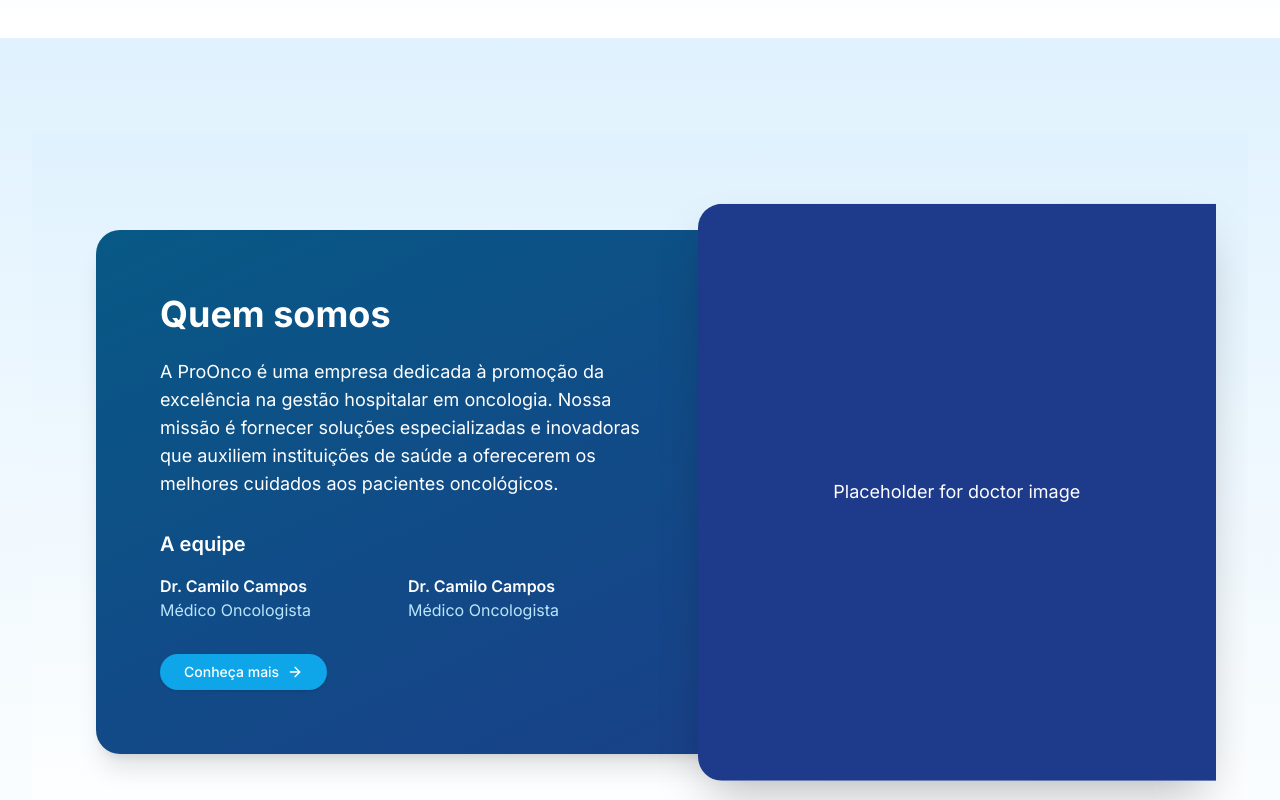
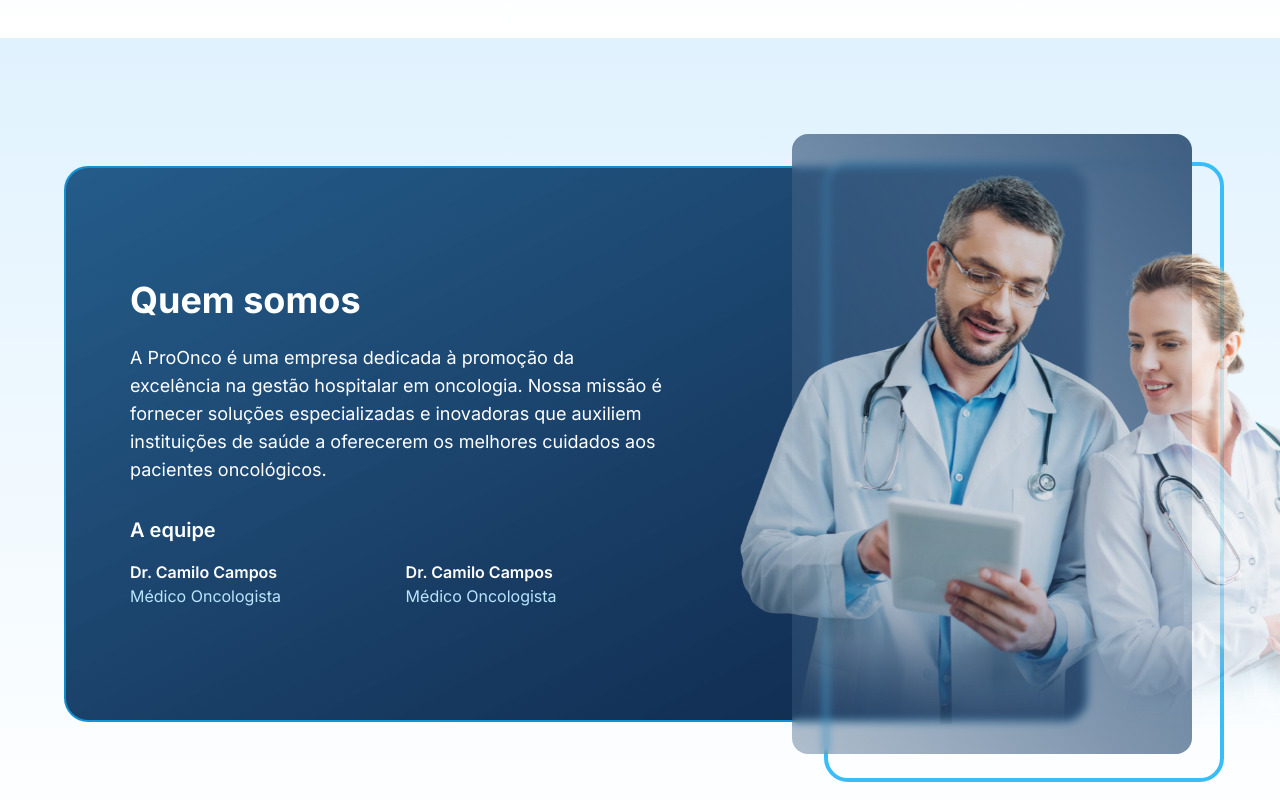
Before and after one commit to vsiago/proonco, a Next.js app: page / in a window 1280 px wide. Shown: the part 1400-2200 px from the top of the page. Built offline with nearby package versions, Linux system fonts and the light colour scheme; a web font is replaced by a local one.

Commit message:
varias melhorias

```diff
--- a/src/app/page.tsx
+++ b/src/app/page.tsx
@@ -14,26 +14,37 @@
       <section className="background-section h-[93vh] md:h-screen w-full bg-[#0E264A] flex items-center justify-center">
         <SCHero />
       </section>
-
-      <section id="services" className="bg-gradient-to-b from-sky-100 to-white py-16 px-4 md:py-24 md:px-8 overflow-hidden">
+      <section
+        id="services"
+        className="bg-gradient-to-b from-sky-100 to-white py-16 px-4 md:py-24 md:px-8 overflow-hidden"
+      >
         <SCService />
       </section>
-      <section id="about" className="bg-gradient-to-b from-sky-100 to-white py-16 px-4 md:py-24 md:px-8 overflow-hidden">
+      <section
+        id="about"
+        className="bg-gradient-to-b from-sky-100 to-white py-16 px-4 md:py-24 md:px-8 overflow-hidden"
+      >
         <SCAbout />
       </section>
-      <section id="benefits" className="bg-gradient-to-b from-sky-100 to-white py-16 px-4 md:py-24 md:px-8 overflow-hidden">
-      <SCBenefits />
-
+      <section
+        id="benefits"
+        className="bg-gradient-to-b from-sky-100 to-white py-16 px-4 md:py-24 md:px-8 overflow-hidden"
+      >
+        <SCBenefits />
       </section>
-      <section id="statics" className="bg-gradient-to-b from-sky-100 to-white py-16 px-4 md:py-24 md:px-8 overflow-hidden">
+      <section
+        id="statics"
+        className="bg-gradient-to-b from-sky-100 to-white py-16 px-4 md:py-24 md:px-8 overflow-hidden"
+      >
         <SCStatics />
       </section>
-      <section id="contact" className="bg-gradient-to-b from-sky-100 to-white py-16 px-4 md:py-24 md:px-8 overflow-hidden">
+      <section
+        id="contact"
+        className="bg-gradient-to-b from-sky-100 to-white py-16 px-4 md:py-24 md:px-8 overflow-hidden"
+      >
         <SCOncologyForm />
       </section>
-      <section className="bg-gradient-to-b from-sky-100 to-white overflow-hidden">
-      <Footer />
-</section>
+        <Footer />
     </main>
   );
 }
--- a/src/components/Footer.tsx
+++ b/src/components/Footer.tsx
@@ -4,10 +4,12 @@
 
 export default function Footer() {
   const navLinks = [
-    { name: 'Quem somos', href: '#' },
-    { name: 'Oncologia em números', href: '#' },
-    { name: 'Serviços', href: '#' },
-    { name: 'Contato', href: '#' }
+    { name: "Início", href: "/" },
+    { name: "Serviços", href: "#services" },
+    { name: "Quem Somos", href: "#about" },
+    { name: "Benefícios", href: "#benefits" },
+    { name: "Oncologia em Números", href: "#statics" },
+    { name: "Contato", href: "#contact" },
   ]
 
   const contactLinks = [
@@ -18,7 +20,7 @@
   ]
 
   return (
-    <footer className="relative mt-20 overflow-hidden rounded-t-[2.5rem] bg-gradient-to-br from-blue-900 via-blue-800 to-blue-900 px-6 pt-16 text-white md:px-8">
+    <footer className="relative  overflow-hidden  bg-gradient-to-br from-[#0E264A]  to-[#0F4F82] px-6 pt-16 text-white md:px-8">
       <div className="container mx-auto max-w-7xl">
         <div className="grid gap-12 lg:grid-cols-[1fr,auto]">
           {/* Logo and Navigation */}
--- a/src/components/Header.tsx
+++ b/src/components/Header.tsx
@@ -64,7 +64,7 @@
       } ${scrolled && window.pageYOffset > 700 ? "bg-sky-500" : ""}`}
     >
       <nav className="min-h-full px-6 flex w-full justify-between items-center md:container mx-auto">
-        <a href="/">
+        <Link href="/">
           <Image
             src="/logo-proonco-clara.png"
             width={150}
@@ -72,7 +72,7 @@
             alt="Logo ProOnco"
             className="md:w-[200px]"
           />
-        </a>
+        </Link>
         <ul
           onClick={() => setOpen(!open)}
           className="md:hidden relative flex h-10 w-10 flex-col items-center justify-center gap-3 cursor-pointer hover:bg-slate-700 rounded transition duration-150 ease-in hover:transform hover:scale-105"
@@ -105,7 +105,7 @@
                   : "opacity-0 transform  -translate-y-10"
               } transition-all ease-out duration-500`}
             >
-              <a
+              <Link
                 className={`${
                   open
                     ? "inline-block ml-0 pointer-events-auto transition ease-in py-6"
@@ -115,7 +115,7 @@
                 onClick={handleMenuItemClick} // Chama a função ao clicar
               >
                 {item.nome}
-              </a>
+              </Link>
             </li>
           ))}
         </ul>
--- a/src/components/SCAbout/index.tsx
+++ b/src/components/SCAbout/index.tsx
@@ -1,14 +1,13 @@
 import { ArrowRight } from 'lucide-react'
-import { Button } from "@/components/ui/button"
+import Image from 'next/image'
 
 export default function AboutUsSection() {
   return (
-    <section className="bg-gradient-to-b from-sky-100 to-white py-16  md:py-24 md:px-8 overflow-hidden">
-      <div className="md:container mx-auto relative">
-        <div className="bg-gradient-to-br from-sky-800 to-blue-900 rounded-3xl p-8 md:p-12 lg:p-16 text-white shadow-xl">
-          <div className="md:max-w-[60%] lg:max-w-[50%] relative z-10">
-            <h2 className="text-4xl font-bold mb-6">Quem somos</h2>
-            <p className="text-lg mb-8">
+      <div className="md:container  mx-auto relative flex flex-col-reverse md:flex-row py-8 xl:pr-40 ">
+        <div className="bg-gradient-to-br to-[#0E264A] from-[#0F4B7D]/90 rounded-3xl p-8 md:p-12 lg:p-16 w-[100%] text-white  border-2 border-sky-500/80 hover:shadow-custom-blue transition-all duration-300 ease-in-out">
+          <div className="md:max-w-[80%] lg:max-w-[60%] relative z-50 my-12">
+            <h2 className="text-4xl font-bold mb-6 ">Quem somos</h2>
+            <p className="md:text-lg mb-8 z-50">
               A ProOnco é uma empresa dedicada à promoção da excelência na gestão hospitalar em oncologia. Nossa missão é fornecer soluções especializadas e inovadoras que auxiliem instituições de saúde a oferecerem os melhores cuidados aos pacientes oncológicos.
             </p>
             <div className="mb-8">
@@ -24,21 +23,16 @@
                 </div>
               </div>
             </div>
-            <Button className="bg-sky-500 hover:bg-sky-600 text-white border-none rounded-full px-6 py-2 flex items-center group transition-all duration-300 ease-in-out">
+            {/* <button className="bg-sky-500  hover:bg-sky-600 text-white border-none rounded-full px-6 py-5 flex items-center group transition-all duration-300 ease-in-out">
               Conheça mais
               <ArrowRight className="ml-2 h-4 w-4 transition-transform duration-300 ease-in-out group-hover:translate-x-1" />
-            </Button>
+            </button> */}
           </div>
         </div>
+        <div className='h-[300px] top-0 md:h-full w-full max-w-[400px] absolute z-10 md:right-14 rounded-2xl bg-gradient-to-tr to-[#3E5E82] from-[#3D5E81]/40  backdrop-blur-sm'></div>
+              <Image width={700} height={700} alt='Imagem de um casal de médicos' className='h-[90%] w-[60%] md:w-[100%] xl:[100%] absolute object-contain md:-right-[20rem] xl:-right-[28rem] z-30' src={"/bg-about.png"} />
+        <div className='h-[300px] top-7 md:h-full w-full max-w-[400px] absolute  md:right-6 rounded-3xl border-4 border-sky-400'></div>
 
-        <div className="absolute right-0 top-1/2 transform -translate-y-1/2 w-[45%] h-[110%] rounded-l-3xl overflow-hidden shadow-2xl hidden md:block">
-          <div className="absolute inset-0 bg-gradient-to-r from-transparent to-sky-900/20" />
-          {/* Replace the div below with your actual image */}
-          <div className="absolute inset-0 bg-blue-900 flex items-center justify-center text-white text-lg">
-            Placeholder for doctor image
-          </div>
-        </div>
       </div>
-    </section>
   )
 }
--- a/src/components/SCOncologyForm/index.tsx
+++ b/src/components/SCOncologyForm/index.tsx
@@ -47,9 +47,9 @@
 
               {/* Right Column - Form */}
               <div className="relative">
-                <div className="rounded-[1.5rem] border border-sky-200/50 bg-white/70 backdrop-blur-sm p-8 shadow-[0_0_2rem_-0.5rem_rgba(14,165,233,0.1)]">
+                <div className="rounded-[1.5rem] border-sky-200/50 bg-white/70 backdrop-blur-sm p-8 shadow-[0_0_2rem_-0.5rem_rgba(14,165,233,0.1)] border-2 border-sky-500">
                   <h2 className="mb-8 text-2xl font-semibold text-slate-800">Quero ser cliente</h2>
-                  <form onSubmit={handleSubmit} className="space-y-6">
+                  <form onSubmit={handleSubmit} className="space-y-6 ">
                     <div className="space-y-4">
                       <div className="space-y-2">
                         <Label htmlFor="nome" className="text-slate-600">
--- a/src/components/SCStatics/index.tsx
+++ b/src/components/SCStatics/index.tsx
@@ -11,11 +11,10 @@
 
   return (
     <section className="container max-w-7xl py-8 px-4">
-      <div className="max-w-7xl mx-auto">
-        <div className="relative bg-slate-800 rounded-3xl p-6 md:p-8 overflow-hidden">
-          {/* Glowing border effect */}
-          <div className="absolute inset-0 rounded-3xl bg-gradient-to-r from-sky-400/20 to-sky-500/20 blur-xl" />
-          <div className="absolute inset-[2px] rounded-3xl bg-slate-800" />
+      <div className="max-w-7xl mx-auto bg-gradient-to-r from-[#637590] to-[#41526B] rounded-[2rem] border-2 border-sky-500">
+        <div className="relative   rounded-3xl p-6 md:p-8 overflow-hidden">
+          <div className="absolute inset-0 rounded-3xl   blur-xl" />
+          <div className="absolute inset-[2px] rounded-3xl " />
 
           {/* Content */}
           <div className="relative">
--- a/tailwind.config.ts
+++ b/tailwind.config.ts
@@ -24,6 +24,9 @@
       },
     },
     extend: {
+      boxShadow: {
+        'custom-blue': '0 6px 20px rgba(59, 130, 246, 0.7)', // Exemplo de azul
+      },
       colors: {
         border: "hsl(var(--border))",
         input: "hsl(var(--input))",
```
Also changed, not shown: public/bg-about.png (added), public/line-blue.svg (added).
